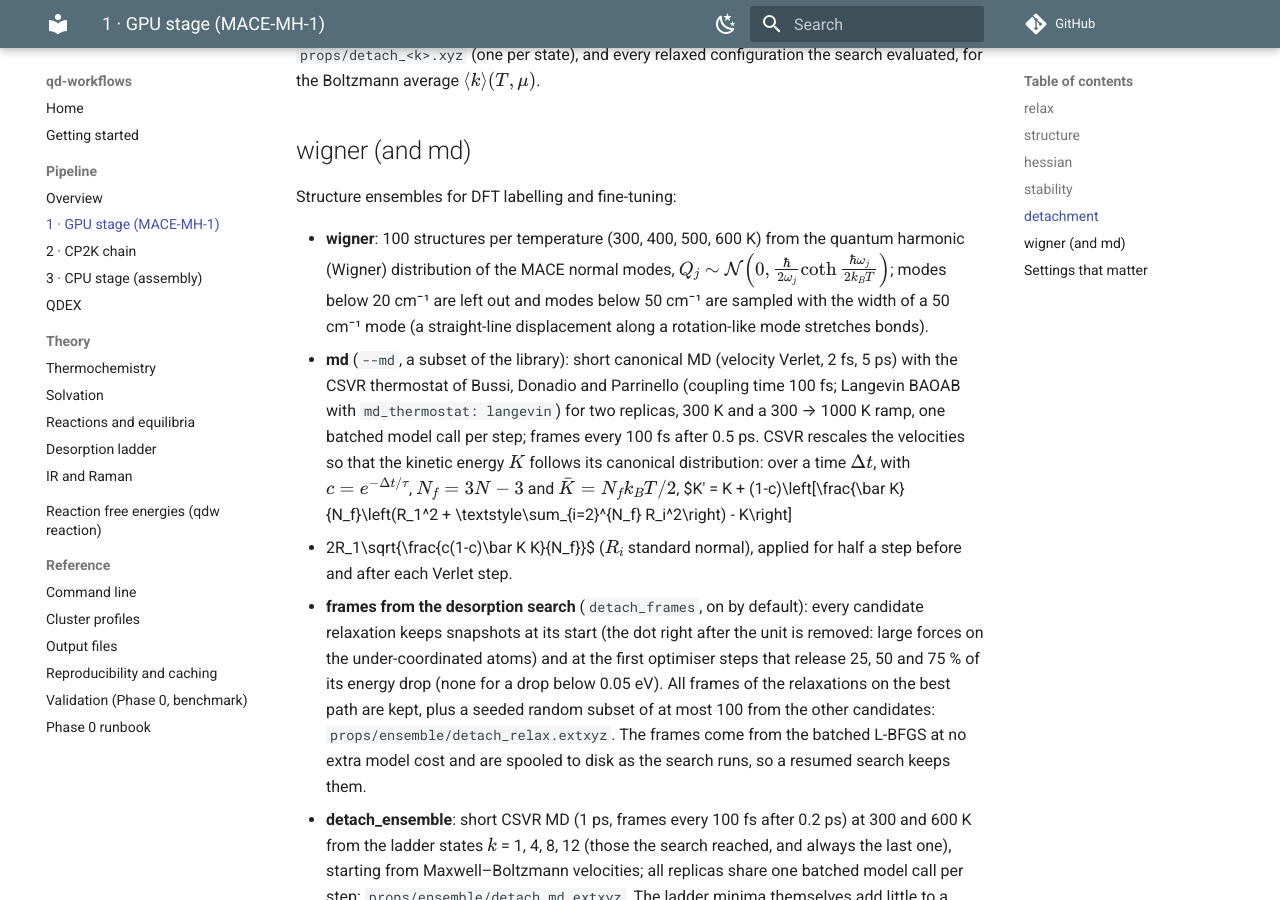
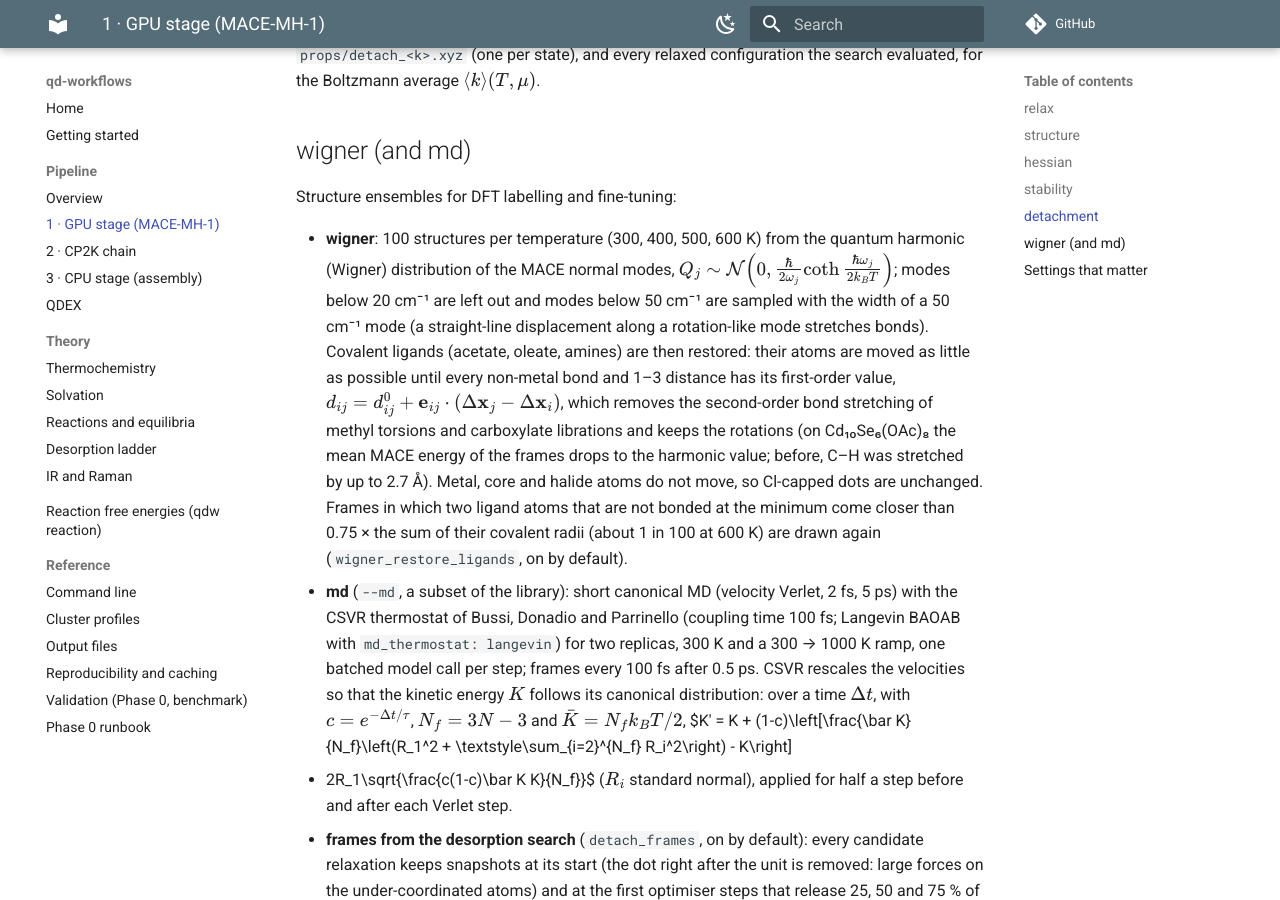
Before and after one commit to nlesc-nano/qd-workflows, an MkDocs documentation site: the page built from docs/pipeline/gpu-stage.md, in a window 1280 px wide and 900 px high, scrolled down 2754 px. Built offline with MkDocs 1.6.1 and Material for MkDocs 9.7.7, drawn with Linux system fonts in a browser that asks for light colours; comment, search, counter and statistics services are not loaded.

Commit message:
chore: pin Orchestr.AI e1a1e2f (Wigner ligand restore and clash redraw); docs: the restore in the GPU stage

```diff
--- a/components.yaml
+++ b/components.yaml
@@ -8,7 +8,7 @@ components:
   Orchestr.AI:
     repo: https://github.com/nlesc-nano/Orchestr.AI.git
     branch: feature/qd-properties   # from camilo (dba7514)
-    commit: 182a6f1
+    commit: e1a1e2f
   QDSpaceWebApp:
     repo: git@github.com:nlesc-nano/QDSpaceWebApp.git
     branch: library-builder-series
--- a/docs/pipeline/gpu-stage.md
+++ b/docs/pipeline/gpu-stage.md
@@ -112,7 +112,16 @@ Structure ensembles for DFT labelling and fine-tuning:
   (Wigner) distribution of the MACE normal modes,
   $Q_j \sim \mathcal N\!\left(0, \frac{\hbar}{2\omega_j}\coth\frac{\hbar\omega_j}{2k_BT}\right)$; modes
   below 20 cm⁻¹ are left out and modes below 50 cm⁻¹ are sampled with the width of a 50 cm⁻¹
-  mode (a straight-line displacement along a rotation-like mode stretches bonds).
+  mode (a straight-line displacement along a rotation-like mode stretches bonds). Covalent
+  ligands (acetate, oleate, amines) are then restored: their atoms are moved as little as
+  possible until every non-metal bond and 1–3 distance has its first-order value,
+  $d_{ij} = d_{ij}^0 + \mathbf e_{ij}\cdot(\Delta\mathbf x_j - \Delta\mathbf x_i)$, which removes the
+  second-order bond stretching of methyl torsions and carboxylate librations and keeps the
+  rotations (on Cd₁₀Se₆(OAc)₈ the mean MACE energy of the frames drops to the harmonic value;
+  before, C–H was stretched by up to 2.7 Å). Metal, core and halide atoms do not move, so
+  Cl-capped dots are unchanged. Frames in which two ligand atoms that are not bonded at the
+  minimum come closer than 0.75 × the sum of their covalent radii (about 1 in 100 at 600 K)
+  are drawn again (`wigner_restore_ligands`, on by default).
 - **md** (`--md`, a subset of the library): short canonical MD (velocity Verlet, 2 fs, 5 ps)
   with the CSVR thermostat of Bussi, Donadio and Parrinello (coupling time 100 fs; Langevin
   BAOAB with `md_thermostat: langevin`) for two replicas, 300 K and a 300 → 1000 K ramp, one
```
